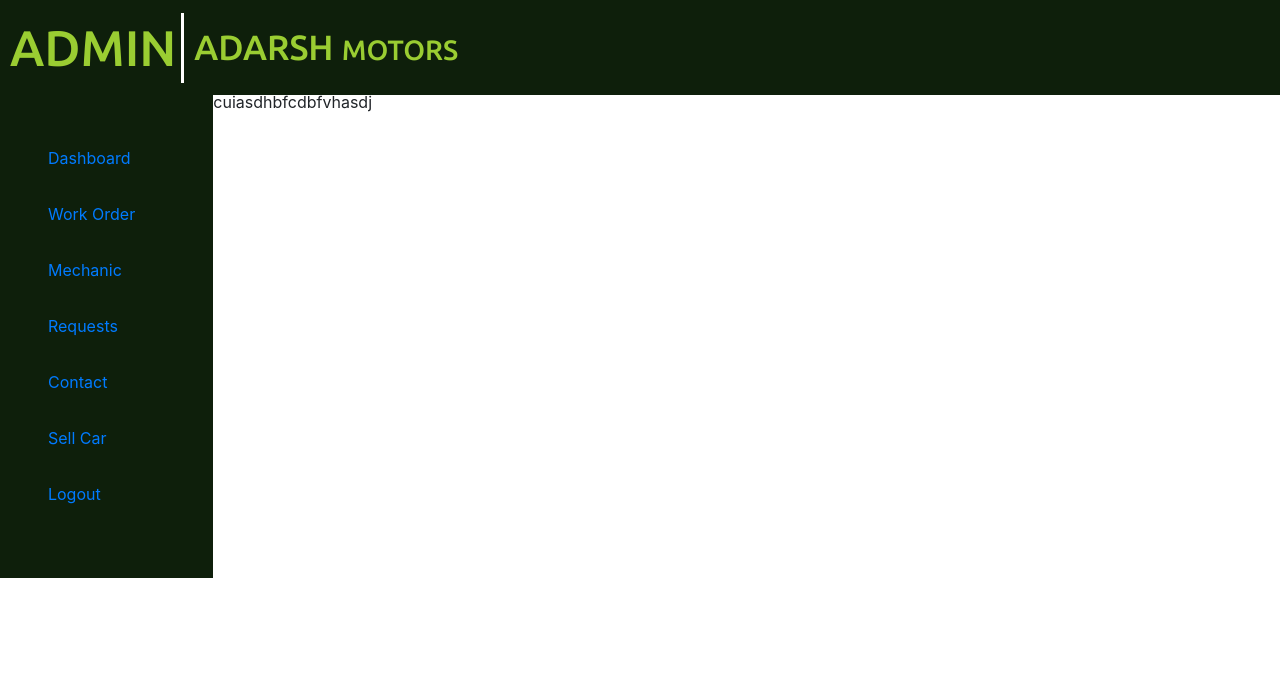
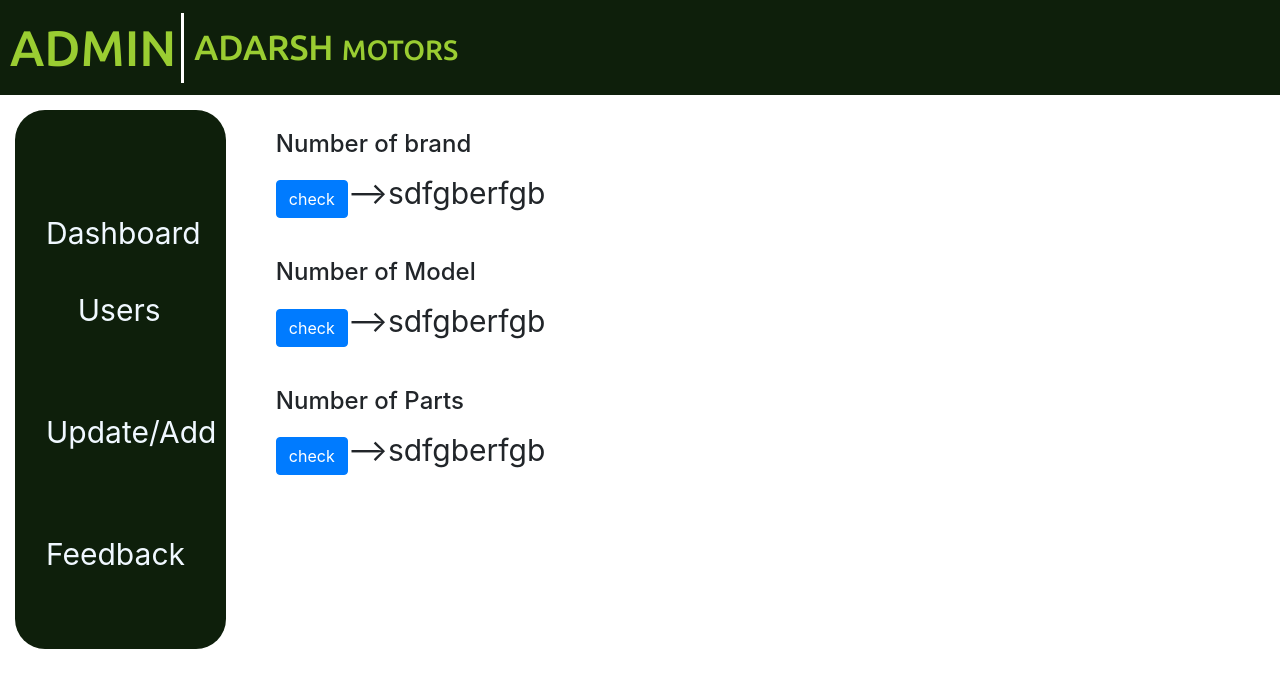
Before and after one commit to Sujalpatel701/adarshmotors, a PHP site: page /admin/admindashboard.php in a window 1280 px wide. Shown: the top 688 px of the page. Run offline with PHP 8.4, Linux system fonts and the light colour scheme; some web fonts are replaced.

Commit message:
first commit on admin change

```diff
--- a/admin/admindashboard.php
+++ b/admin/admindashboard.php
@@ -21,57 +21,55 @@
     </div>
     </nav>
 </body>
-<div class="container-fluid mb-5" style="margin-top: 90px;">
-<div class="row" style="">
-    <nav class="col-sm-3 col-md-2 sidebar py-5 d-print-none" style="background-color: #0e1f0b;">
+
+
+<div class="container-fluid mb-5" style="margin-top: 110px; padding-left: 30px;">
+    <div class="row">
+        <!-- Sidebar -->
+        <nav class="col-sm-3 col-md-2 sidebar py-5 d-print-none" style="background-color: #0e1f0b; border-radius: 30px; margin-right: 30px;">
             <div class="sidebar-sticky">
                 <ul class="nav flex-column">
                     <li class="nav-item mb-3">
-                    <a class="nav-link active" href="admindashboard.php">
+                        <a class="nav-link" href="admindashboard.php" style="color: aliceblue; font-size: 30px;">
                             <i class="fas fa-tachometer-alt"></i>
                             Dashboard
                         </a>
                     </li>
                     <li class="nav-item mb-3">
-                    <a class="nav-link" href="adminwork.php">
+                        <a class="nav-link" href="adminuser.php" style="color: aliceblue; font-size: 30px;">
                             <i class="fab fa-accessible-icon"></i>
-                        Work Order
+                            Users
                         </a>
                     </li>
                     <li class="nav-item mb-3">
-                    <a class="nav-link" href="adminmechanic.php">
+                        <a class="nav-link" href="" style="color: aliceblue; font-size: 30px;">
                             <i class="fas fa-users"></i>
-                        Mechanic
+                            Update/Add
                         </a>
                     </li>
                     <li class="nav-item mb-3">
-                    <a class="nav-link" href="adminrequest.php">
+                        <a class="nav-link" href="" style="color: aliceblue; font-size: 30px;">
                             <i class="fas fa-align-center"></i>
-                        Requests
-                    </a>
-                </li>
-                <li class="nav-item mb-3">
-                    <a class="nav-link" href="admincontact.php">
-                        <i class="fas fa-table"></i>
-                        Contact
-                    </a>
-                </li>
-                <li class="nav-item mb-3">
-                    <a class="nav-link" href="adminsellcar.php">
-                        <i class="fas fa-table"></i>
-                        Sell Car
-                    </a>
-                </li>
-                <li class="nav-item mb-3">
-                    <a class="nav-link" href="adminlogout.php">
-                        <i class="fas fa-sign-out-alt"></i>
-                        Logout
+                            Feedback
                         </a>
                     </li>
                 </ul>
             </div>
         </nav>
-    <div>cuiasdhbfcdbfvhasdj</div>
+        <div>
+            <div class="card-body">
+                    <h4 class="card-title">Number of brand</h4>
+                    <a href="#" class="btn btn-primary">check</a><span style="font-size: 30px;">-->sdfgberfgb</span>
+            </div>
+            <div class="card-body">
+                    <h4 class="card-title">Number of Model</h4>
+                    <a href="#" class="btn btn-primary">check</a><span style="font-size: 30px;">-->sdfgberfgb</span>
+            </div>
+            <div class="card-body">
+                    <h4 class="card-title">Number of Parts</h4>
+                    <a href="#" class="btn btn-primary">check</a><span style="font-size: 30px;">-->sdfgberfgb</span>
             </div>
     </div>
+</div>
+
 </html>
```
Also changed, not shown: admin/adminadd.php (added, +91 -0 lines), admin/adminuser.php (added, +117 -0 lines), css/admnstyle.css (line endings or trailing spaces). Lines whose indentation alone changed are shown as unchanged.
